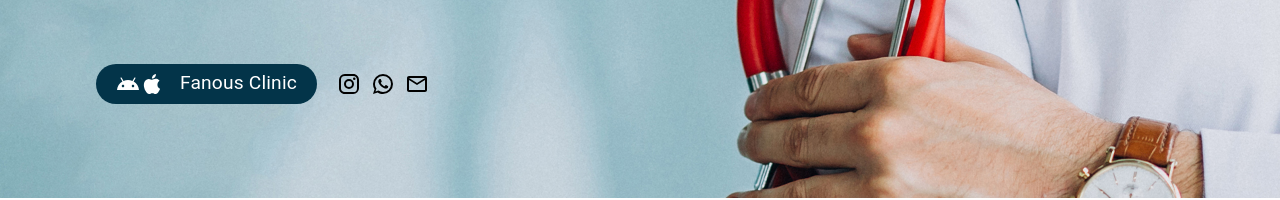
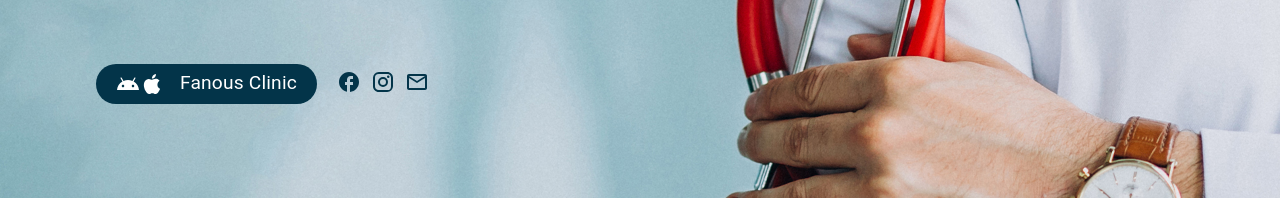
Before and after one commit to engfadymohsen/fanousclinic, a React (Create React App) app: page / in a window 1280 px wide. Shown: the part 513-713 px from the top of the page. Built offline with nearby package versions, Linux system fonts and the light colour scheme.

Commit message:
update social links

```diff
--- a/src/components/home/aboutUsSum/AboutUsSum.tsx
+++ b/src/components/home/aboutUsSum/AboutUsSum.tsx
@@ -1,5 +1,5 @@
 import { Box, Typography } from '@mui/material'
-import { Link } from 'react-router-dom'
+import { Link } from '@mui/material';
 import PrimaryBtn from '../../shared/PrimaryBtn'
 import theme from '../../../theme/theme'
 
@@ -22,7 +22,7 @@ const AboutUsSum = () => {
           </Typography>
         </Box>
         <Box sx={{marginTop:'10%'}}>
-          <Link to='aboutus'>
+          <Link href='aboutus'>
             <PrimaryBtn content='Read More' />
           </Link>
         </Box>
--- a/src/components/home/welcome/Welcome.tsx
+++ b/src/components/home/welcome/Welcome.tsx
@@ -1,13 +1,13 @@
 import Box from '@mui/material/Box';
 import Typography from '@mui/material/Typography';
 import InstagramIcon from '@mui/icons-material/Instagram';
-import WhatsAppIcon from '@mui/icons-material/WhatsApp';
+import FacebookRoundedIcon from '@mui/icons-material/FacebookRounded';
 import MailOutlineIcon from '@mui/icons-material/MailOutline';
 import AndroidIcon from '@mui/icons-material/Android';
 import AppleIcon from '@mui/icons-material/Apple';
 import theme from '../../../theme/theme';
+import { Link } from '@mui/material';
 const Welcome = () => {
-  console.log(theme.body_font)
   return (
     <Box sx={{
         backgroundImage:'url(./assets/welcome.jpg)',
@@ -43,9 +43,9 @@ const Welcome = () => {
               </Box>
             </Box>
             <Box sx={{display:'flex'}}>
-              <InstagramIcon sx={{marginRight:'10px', }}/>
-              <WhatsAppIcon sx={{marginRight:'10px', }}/>
-              <MailOutlineIcon sx={{marginRight:'10px', }}/>
+            <Link href="https://www.facebook.com/profile.php?id=61552333749894" target="_blank" rel="noopener"><FacebookRoundedIcon sx={{marginRight:'10px', color:theme.primary_color}}/></Link>
+            <Link href="https://www.instagram.com/fanous.clinic" target="_blank" rel="noopener"><InstagramIcon sx={{marginRight:'10px', color:theme.primary_color}}/></Link>
+            <Link href="mailto:marketing@fanousclinic.com" target="_blank" rel="noopener"><MailOutlineIcon sx={{marginRight:'10px', color:theme.primary_color}}/></Link>
             </Box>
           </Box>
         </Box>
--- a/src/components/shared/NavBar/NavBar.tsx
+++ b/src/components/shared/NavBar/NavBar.tsx
@@ -1,5 +1,5 @@
 import * as React from 'react';
-import { Link } from 'react-router-dom';
+import { Link } from '@mui/material';
 import AppBar from '@mui/material/AppBar';
 import Box from '@mui/material/Box';
 import Toolbar from '@mui/material/Toolbar';
@@ -30,12 +30,12 @@ function NavBar() {
     <AppBar position="static" sx={{backgroundColor:'white', color:'black', padding:'10px 10px', boxShadow:'none'}}>
       <Container maxWidth="xl" id='nav'>
         <Toolbar disableGutters sx={{justifyContent:'center'}}>
-          <Link to='/'>
+          <Link href='/'>
             <Box component='img' src='./assets/hlogo.png ' alt='' sx={{width:'12rem', display: { xs: 'none', md: 'flex' }, mr: 1 }}></Box>
           </Link>
           <Box sx={{ flexGrow: 0, display: { xs: 'none', md: 'flex' } ,justifyContent:'flex-end', alignItems:'center', width:'60%'}}>
               {pages.map((page) => (
-                <Link to={page.toLowerCase() === 'home' ? '/' : `/${page.toLowerCase().replace(/\s/g, '')}`} style={{textDecoration:'none'}} >
+                <Link href={page.toLowerCase() === 'home' ? '/' : `/${page.toLowerCase().replace(/\s/g, '')}`} style={{textDecoration:'none'}} >
                   <Button
                   key={page}
                   id={page}
@@ -48,7 +48,7 @@ function NavBar() {
               ))}
           </Box>
           <Box sx={{ flexGrow: 1,justifyContent:'space-between', display: { xs: 'flex', md: 'none' } }}>
-            <Link to='/'>
+            <Link href='/'>
               <Box component='img' src='./assets/logo.png ' alt='' sx={{width:'10rem', display: { xs: 'flex', md: 'none' }, mr: 1 }}></Box>
             </Link>
             <IconButton
@@ -81,7 +81,7 @@ function NavBar() {
                 }}
               >
                 {pages.map((page) => (
-                  <Link to={page.toLowerCase() === 'home' ? '/' : `/${page.toLowerCase().replace(/\s/g, '')}`} style={{textDecoration:'none'}} >
+                  <Link href={page.toLowerCase() === 'home' ? '/' : `/${page.toLowerCase().replace(/\s/g, '')}`} style={{textDecoration:'none'}} >
                     <MenuItem key={page} onClick={handleCloseNavMenu}>
                         <Typography textAlign="center" sx={{color:theme.primary_color}}>
                           {page}
--- a/src/components/shared/footer/Footer.tsx
+++ b/src/components/shared/footer/Footer.tsx
@@ -38,7 +38,7 @@ const Footer = () => {
                 <Link href="https://www.facebook.com/profile.php?id=61552333749894" target="_blank" rel="noopener"><FacebookRoundedIcon sx={{color:'white'}}/></Link>
                 <Link href="https://www.instagram.com/fanous.clinic" target="_blank" rel="noopener"><InstagramIcon sx={{color:'white'}}/></Link>
                 <Link href="http://www.linkedin.com/company/fanousclinic" target="_blank" rel="noopener"><LinkedInIcon sx={{color:'white'}}/></Link>
-                <Link href="https://www.tiktok.com/fanous.clinic" target="_blank" rel="noopener">
+                <Link href="https://www.tiktok.com/@fanous.clinic" target="_blank" rel="noopener">
                   <SvgIcon sx={{color:'white'}}><FontAwesomeIcon icon={faTiktok}/></SvgIcon>
                 </Link>
                 <Link href="https://www.youtube.com/@fanousclinic" target="_blank" rel="noopener"><YouTubeIcon sx={{color:'White'}}/></Link>
```
